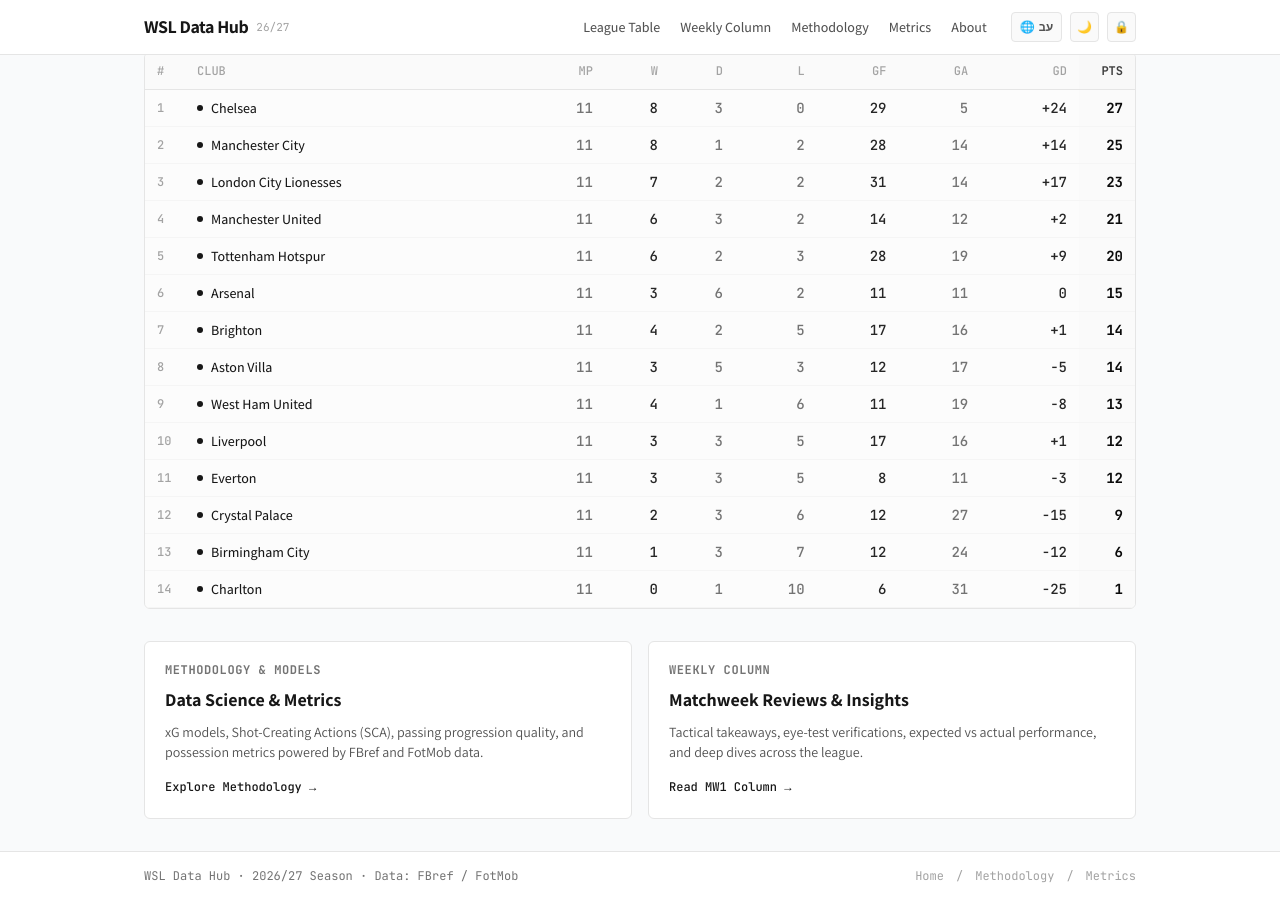
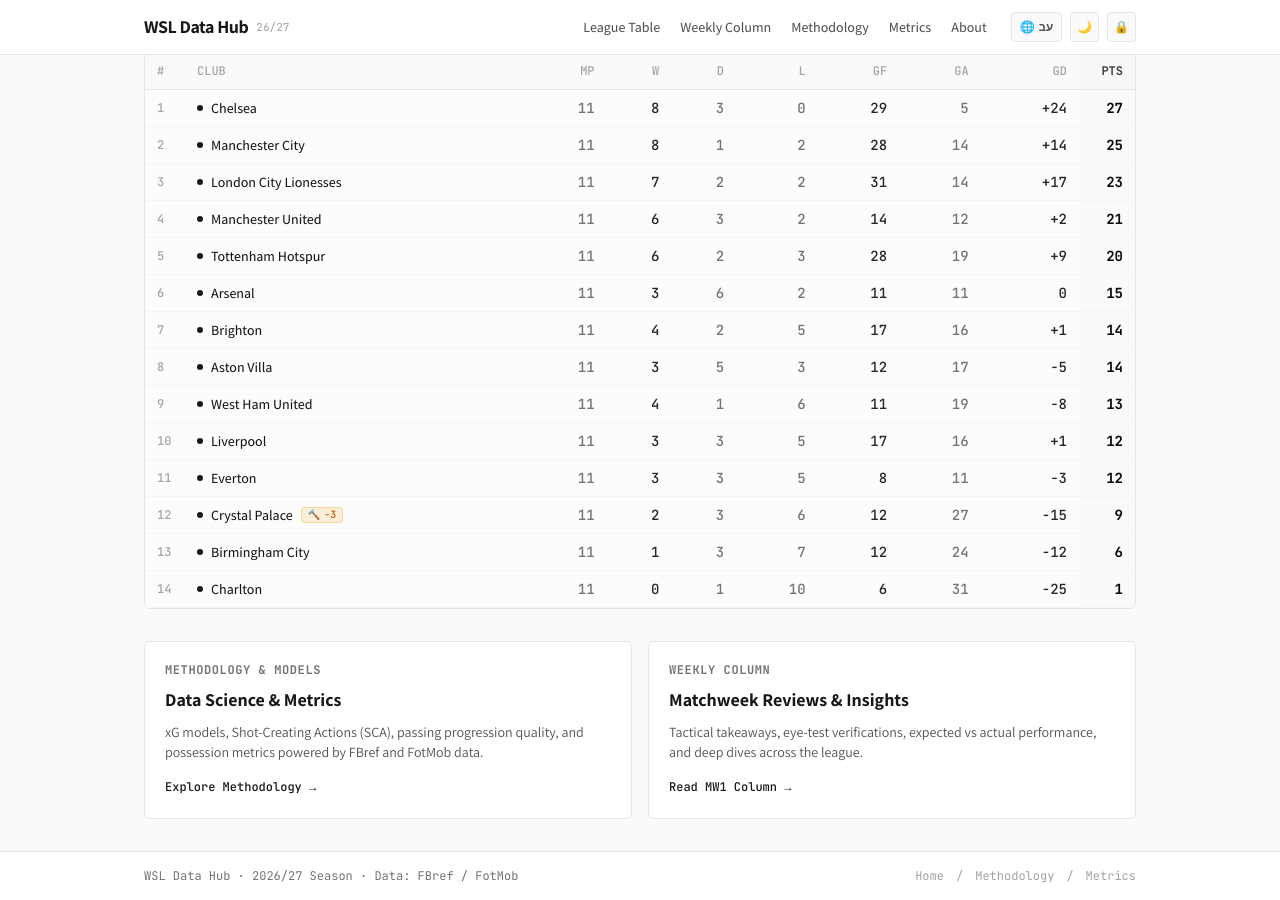
Before and after one commit to davidkorenblit/wsl-data-hub, a Jekyll site: the page built from en/index.md, in a window 1280 px wide and 900 px high, scrolled down 775 px. Built offline with Jekyll 4.4.1, drawn with Linux system fonts in a browser that asks for light colours; nearby versions of some CDN libraries.

Commit message:
Add points deduction gavel badge next to Crystal Palace in league table (HE/EN)

```diff
--- a/en/index.md
+++ b/en/index.md
@@ -239,22 +239,29 @@ alt_url: /
 
         <!-- Team Name -->
         <td class="text-sm font-sans font-medium text-neutral-900 dark:text-white py-2 px-3 border-b border-neutral-100 dark:border-neutral-800 text-left">
-          {% assign en_teams = "tottenham,chelsea,arsenal,manchester-city,manchester-utd,london-city-lionesses,brighton" | split: "," %}
-          {% if en_teams contains team.slug %}
-          <a href="{{ '/en/teams/' | append: team.slug | append: '/' | relative_url }}" class="hover:underline hover:text-neutral-950 dark:hover:text-neutral-200 flex items-center gap-2">
-            {% if is_lcl %}
-            <span class="w-1.5 h-1.5 rounded-full bg-neutral-900 dark:bg-white"></span>
+          <div class="flex items-center gap-2">
+            {% assign en_teams = "tottenham,chelsea,arsenal,manchester-city,manchester-utd,london-city-lionesses,brighton" | split: "," %}
+            {% if en_teams contains team.slug %}
+            <a href="{{ '/en/teams/' | append: team.slug | append: '/' | relative_url }}" class="hover:underline hover:text-neutral-950 dark:hover:text-neutral-200 flex items-center gap-2">
+              {% if is_lcl %}
+              <span class="w-1.5 h-1.5 rounded-full bg-neutral-900 dark:bg-white"></span>
+              {% endif %}
+              <span>{{ team.squad }}</span>
+            </a>
+            {% else %}
+            <a href="{{ '/teams/' | append: team.slug | relative_url }}" class="hover:underline hover:text-neutral-950 dark:hover:text-neutral-200 flex items-center gap-2">
+              {% if is_lcl %}
+              <span class="w-1.5 h-1.5 rounded-full bg-neutral-900 dark:bg-white"></span>
+              {% endif %}
+              <span>{{ team.squad }}</span>
+            </a>
             {% endif %}
-            <span>{{ team.squad }}</span>
-          </a>
-          {% else %}
-          <a href="{{ '/teams/' | append: team.slug | relative_url }}" class="hover:underline hover:text-neutral-950 dark:hover:text-neutral-200 flex items-center gap-2">
-            {% if is_lcl %}
-            <span class="w-1.5 h-1.5 rounded-full bg-neutral-900 dark:bg-white"></span>
+            {% if team.slug == 'crystal-palace' %}
+            <span class="inline-flex items-center gap-1 px-1.5 py-0.5 rounded bg-amber-500/15 text-amber-700 dark:text-amber-300 border border-amber-500/30 text-[10px] font-mono leading-none cursor-help" title="3-point deduction (tribunal ruling — breach of substitution window rules vs Everton)">
+              <span aria-hidden="true">🔨</span><span>-3</span>
+            </span>
             {% endif %}
-            <span>{{ team.squad }}</span>
-          </a>
-          {% endif %}
+          </div>
         </td>
 
         <!-- Numeric Columns -->
```
Also changed, not shown: index.md (+12 -5 lines).
